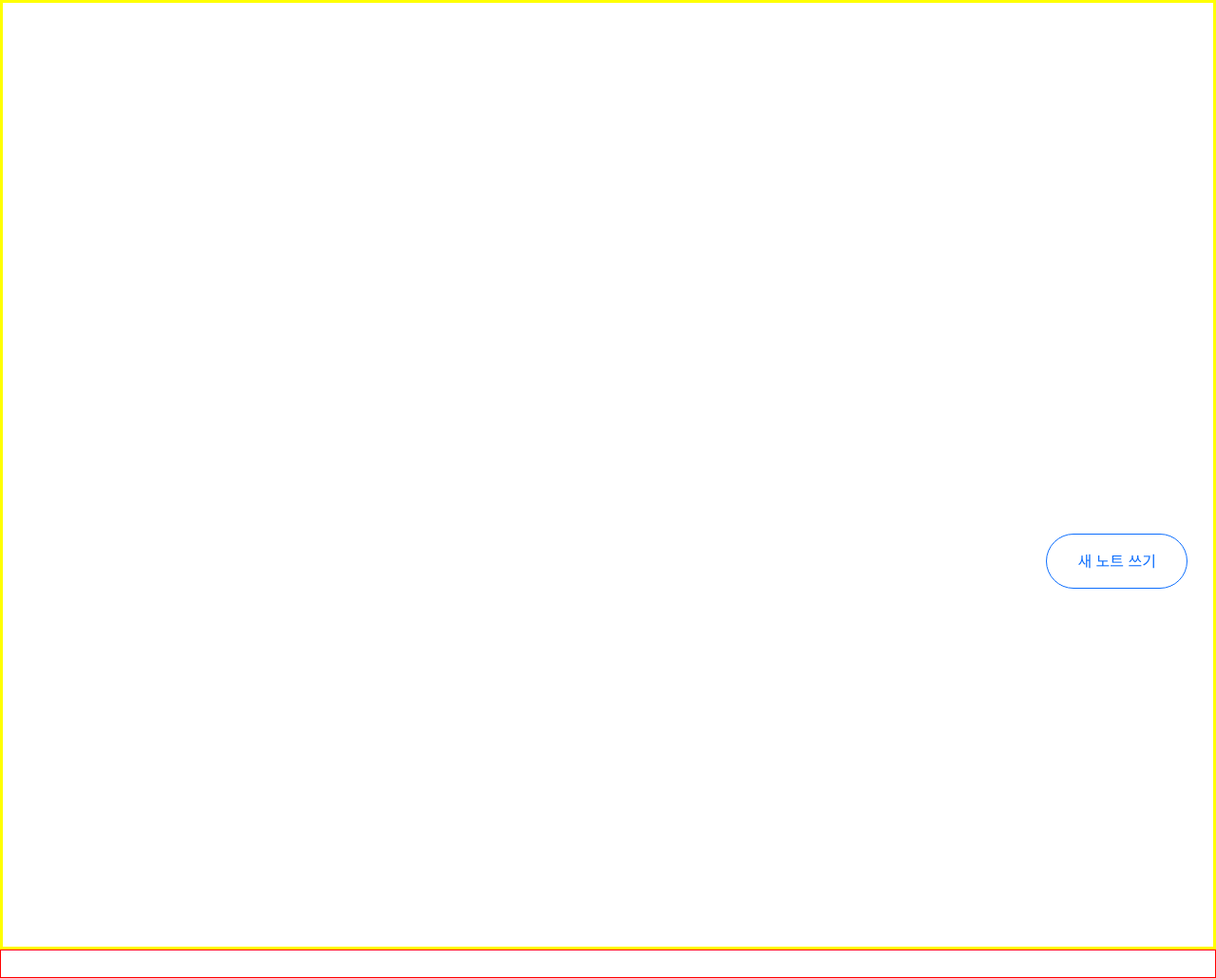
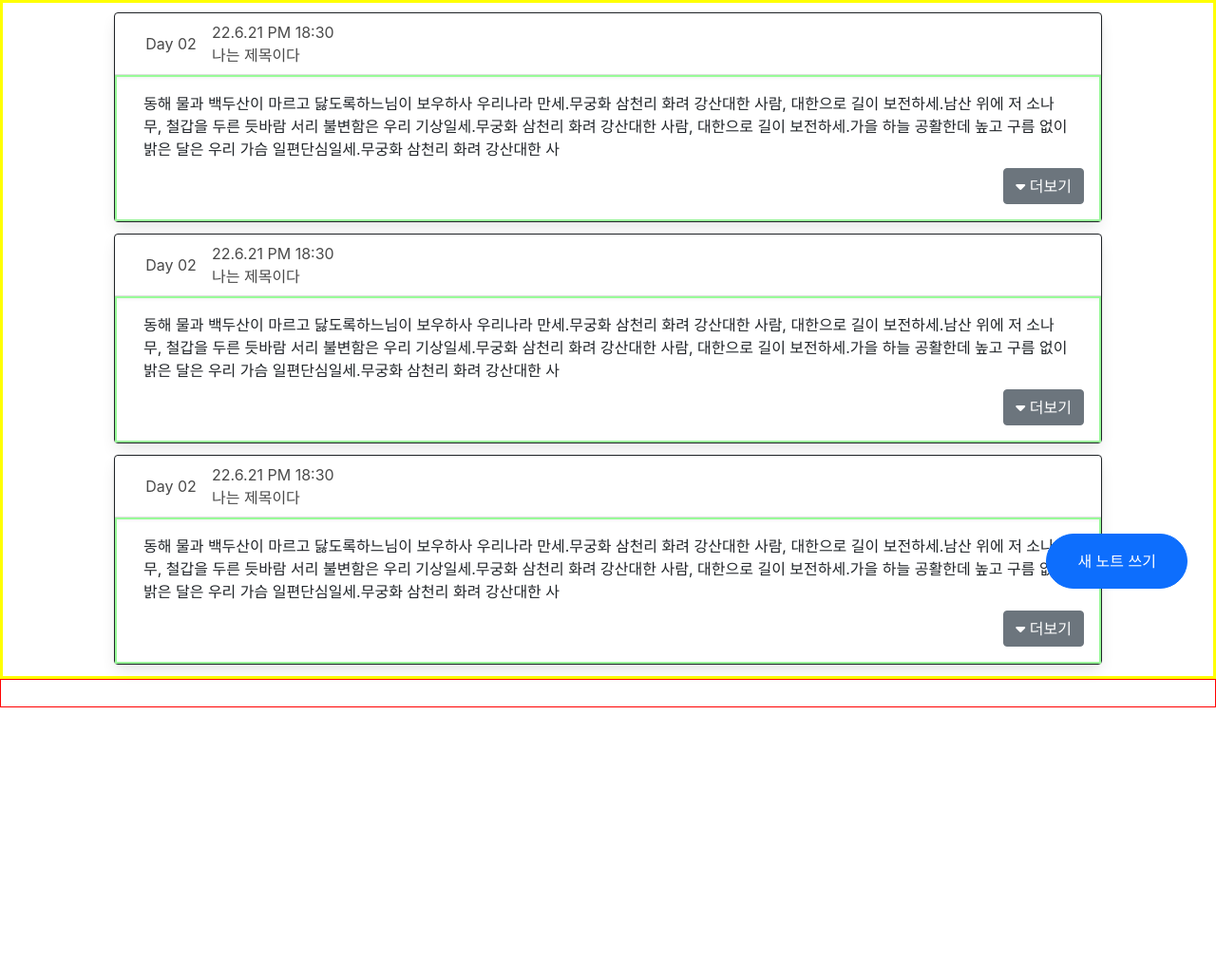
Before and after one commit to full-mini/Codiary, a Flask app: page /cordiary in a window 1280 px wide. Shown: the part 150-1180 px from the top of the page at 95% size. After the commit the page ends 895 px from the top, so only its background shows below. Run offline with Flask 2, Linux system fonts and the light colour scheme; some libraries are stand-ins or nearby versions.

Commit message:
메인 리스트 디자인 추가

```diff
--- a/templates/main.html
+++ b/templates/main.html
@@ -60,10 +60,65 @@
 </nav>
 <main>
 
+        <div class="card border-dark mb-3" style="width:65rem;">
+          <div class="card-header">
+            <div class="note-top-day ml-2">Day 02</div>
+            <div class="note-top-title ml-2">
+                <div>22.6.21 PM 18:30</div>
+                <div>나는 제목이다</div>
+            </div>
+          </div>
+          <div class="card-body text-dark note-bottom">
+            <p class="card-text ml-3 pr-5">
+                동해 물과 백두산이 마르고 닳도록하느님이 보우하사 우리나라 만세.무궁화 삼천리 화려 강산대한 사람, 대한으로 길이 보전하세.남산 위에 저 소나무, 철갑을 두른 듯바람 서리 불변함은 우리 기상일세.무궁화 삼천리 화려 강산대한 사람, 대한으로 길이 보전하세.가을 하늘 공활한데 높고 구름 없이밝은 달은 우리 가슴 일편단심일세.무궁화 삼천리 화려 강산대한 사
+            </p>
+            <div class="note-button ml-3 mt-2" >
+                <button type="button" class="btn btn-secondary" id="more-context"><i class="fa-solid fa-caret-down"></i> 더보기</button>
+            </div>
+          </div>
+        </div>
+
+
+        <div class="card border-dark mb-3" style="width:65rem;">
+          <div class="card-header">
+            <div class="note-top-day ml-2">Day 02</div>
+            <div class="note-top-title ml-2">
+                <div>22.6.21 PM 18:30</div>
+                <div>나는 제목이다</div>
+            </div>
+          </div>
+          <div class="card-body text-dark note-bottom">
+            <p class="card-text ml-3 pr-5">
+                동해 물과 백두산이 마르고 닳도록하느님이 보우하사 우리나라 만세.무궁화 삼천리 화려 강산대한 사람, 대한으로 길이 보전하세.남산 위에 저 소나무, 철갑을 두른 듯바람 서리 불변함은 우리 기상일세.무궁화 삼천리 화려 강산대한 사람, 대한으로 길이 보전하세.가을 하늘 공활한데 높고 구름 없이밝은 달은 우리 가슴 일편단심일세.무궁화 삼천리 화려 강산대한 사
+            </p>
+            <div class="note-button ml-3 mt-2" >
+                <button type="button" class="btn btn-secondary" id="more-context"><i class="fa-solid fa-caret-down"></i> 더보기</button>
+            </div>
+          </div>
+        </div>
+
+        <div class="card border-dark mb-3" style="width:65rem;">
+          <div class="card-header">
+            <div class="note-top-day ml-2">Day 02</div>
+            <div class="note-top-title ml-2">
+                <div>22.6.21 PM 18:30</div>
+                <div>나는 제목이다</div>
+            </div>
+          </div>
+          <div class="card-body text-dark note-bottom">
+            <p class="card-text ml-3 pr-5">
+                동해 물과 백두산이 마르고 닳도록하느님이 보우하사 우리나라 만세.무궁화 삼천리 화려 강산대한 사람, 대한으로 길이 보전하세.남산 위에 저 소나무, 철갑을 두른 듯바람 서리 불변함은 우리 기상일세.무궁화 삼천리 화려 강산대한 사람, 대한으로 길이 보전하세.가을 하늘 공활한데 높고 구름 없이밝은 달은 우리 가슴 일편단심일세.무궁화 삼천리 화려 강산대한 사
+            </p>
+            <div class="note-button ml-3 mt-2" >
+                <button type="button" class="btn btn-secondary" id="more-context"><i class="fa-solid fa-caret-down"></i> 더보기</button>
+            </div>
+          </div>
+        </div>
+
     </main>
 
     <footer>
-        <div class="add_note"><button type="button" class="btn btn-outline-primary">새 노트 쓰기</button></div>
+        <div class="add_note"><button type="button" class="btn btn-primary">새 노트 쓰기</button></div>
     </footer>
 
 <div id="modal" class="modal-overlay">
--- a/templates/style.css
+++ b/templates/style.css
@@ -1,19 +1,18 @@
-body {
+body{
     margin: 0px;
 }
 
-nav {
-    height: 150px;
-    background-color: black;
+nav{
+    height:150px;
+    background-color:black;
     border: 1px solid red;
-    color: white;
+    color:white;
     display: flex;
     flex-direction: column;
     justify-content: space-around;
     align-items: center;
     font-size: 30px;
 }
-
         #modal.modal-overlay {
             width: 100%;
             height: 100%;
@@ -74,8 +73,8 @@ nav {
             color: white;
         }
 
-main {
-    height: 1000px;
+main{
+    padding-top: 10px;
     border: 3px solid yellow;
     display: flex;
     flex-direction: column;
@@ -83,33 +82,40 @@ main {
     align-items: center;
 }
 
-.note-area{
-    border: 3px solid blue;
-    width:500px;
-    max-width: 800px;
-    height: 130px;
+.note-top-day{
+    width: 70px;
+    display: flex;
+    justify-content: center;
+    align-items: center;
+}
+
+.note-top-title{
+    display: flex;
+    flex-direction: column;
+    justify-content: center;
+    align-items: flex-start;
+}
+
+.note-bottom{
+    height: 40%;
+    width: 100%;
+    border: 2px solid palegreen;
     display: flex;
     flex-direction: column;
     justify-content: space-between;
 }
 
-.note-top{
-    width: 100%;
-    border: 2px solid palegreen;
-    display: flex;
-    flex-direction: row;
+.card-text{
+    max-height: 80px;
+    width:100%;
 }
 
-.note-bottom{
-    width: 100%;
-    border: 2px solid palegreen;
+.note-button{
     display: flex;
-    flex-direction: row;
-    justify-content: space-between;
-    align-items: center;
+    justify-content: flex-end;
 }
 
-footer {
+footer{
     border: 1px solid red;
     height: 30px;
     display: flex;
@@ -119,8 +125,8 @@ footer {
     padding-right: 1em;
 }
 
-.add_note {
-    position: fixed;
+.add_note{
+    position:fixed;
     right: 30px;
     bottom: 30px;
 }
@@ -133,6 +139,8 @@ footer {
 }
 
 .add_note > button {
+    background-color: #0d6efd;
+    color:white;
     font-size: 1rem;
     padding: 1rem 2rem;
     border-radius: 5rem;
```
Lines whose indentation alone changed are shown as unchanged.
